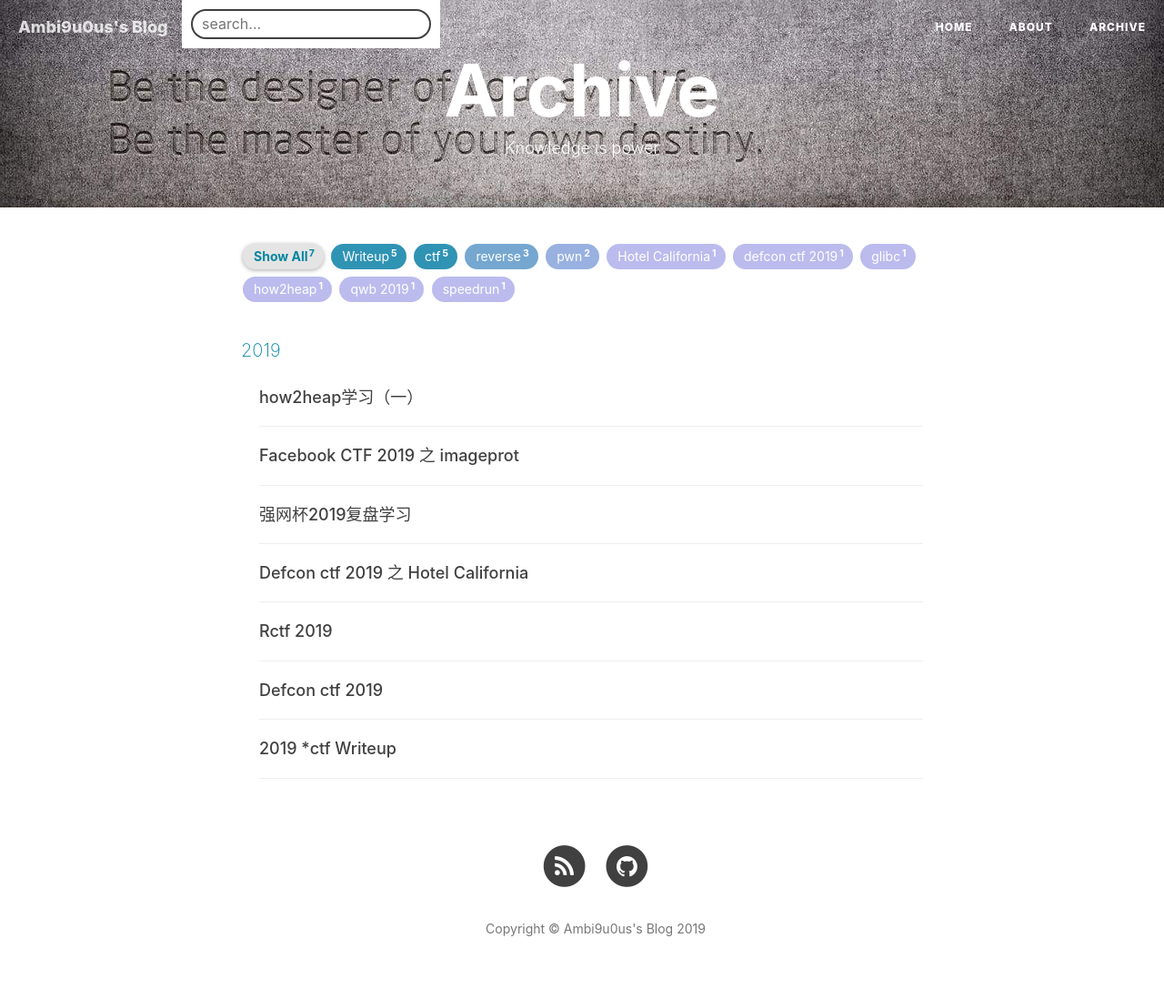
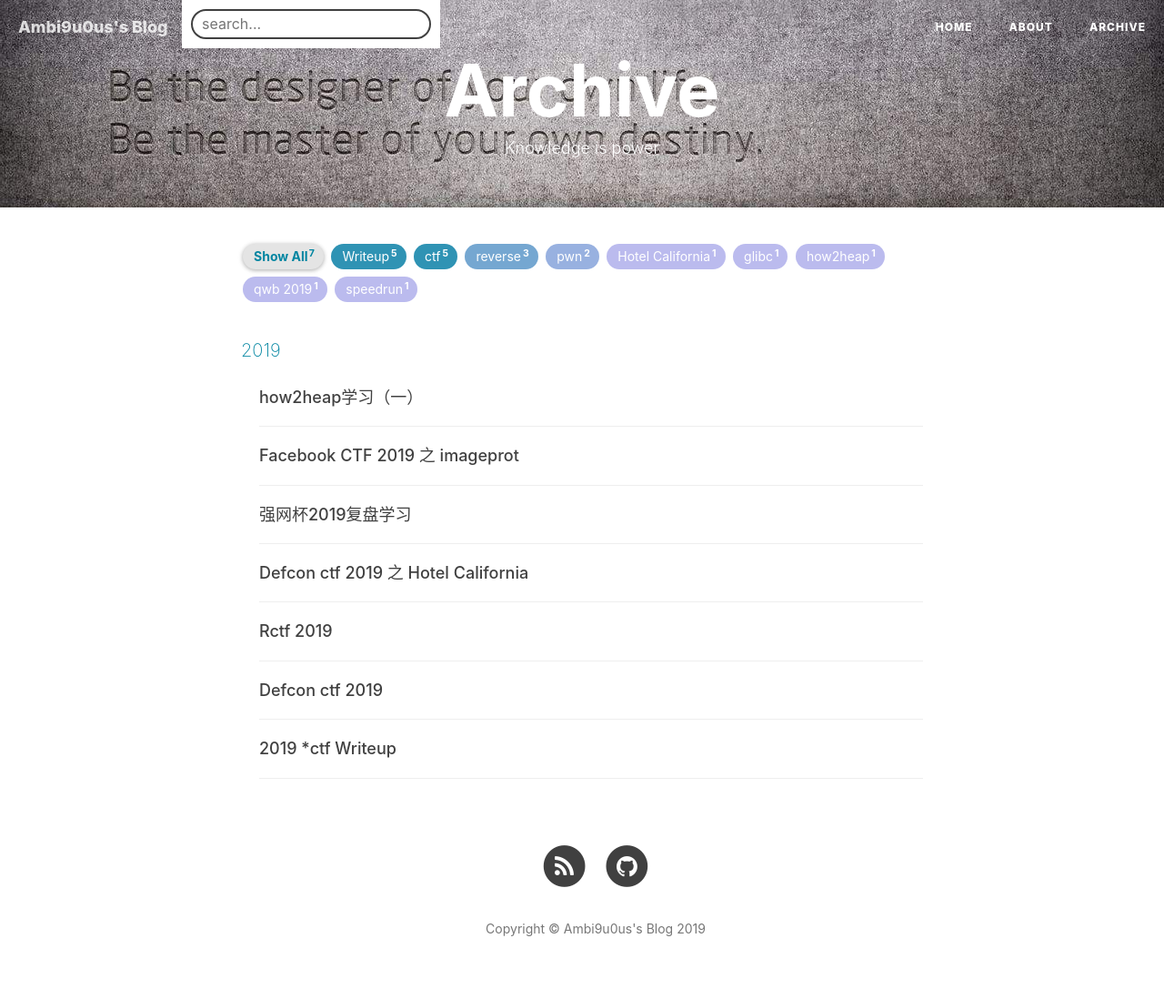
Before and after one commit to Ambi9u0us/Ambi9u0us, a Jekyll site: the page built from archive.html, in a window 1280 px wide. Shown: the whole page at 91% size. Built offline with Jekyll 4.4.1, drawn with Linux system fonts in a browser that asks for light colours; nearby versions of some CDN libraries; comment, search, counter and statistics services are not loaded.

Commit message:
Update 2019-05-14-defconctf2019.md

```diff
--- a/_posts/2019-05-14-defconctf2019.md
+++ b/_posts/2019-05-14-defconctf2019.md
@@ -8,7 +8,6 @@ tags:
     - ctf
     - Writeup
     - speedrun
-    - defcon ctf 2019
 typora-root-url: ..
 ---
 
```
